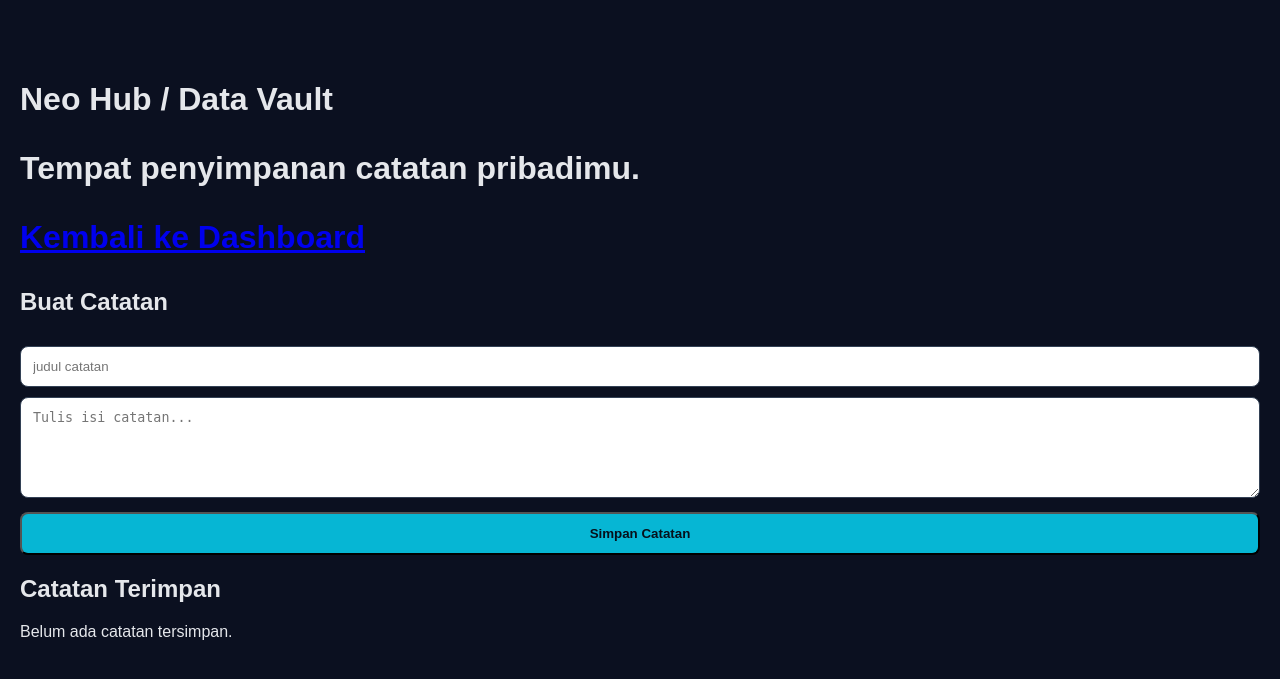
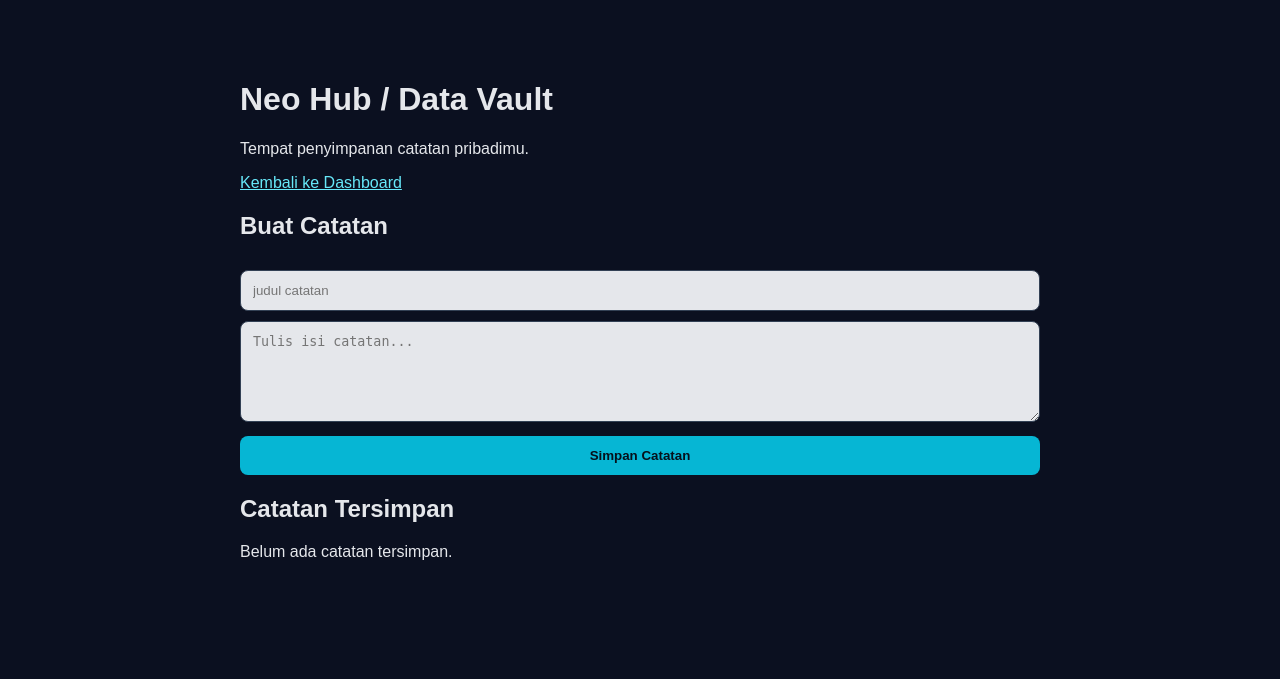
Before and after one commit to MazBayID/neo_hub, a Flask app: page /vault in a window 1280 px wide. Shown: the top 679 px of the page. Run offline with Flask 3, Linux system fonts and the light colour scheme; data that the repository does not hold is empty.

Commit message:
Fix vault.html typos; ignore database files

```diff
--- a/templates/vault.html
+++ b/templates/vault.html
@@ -9,7 +9,7 @@
             background: #0b1020;
             color: #e5e7eb;
             font-family: sans-serif;
-            max width: 800px;
+            max-width: 800px;
             margin: 40px auto;
             padding: 20px;
         }
@@ -23,7 +23,7 @@
         }
 
         input, textarea {
-            background: #15d30;
+            background: #e5e7eb;
             color: #06111b;
             border: 1px solid #334155;
         }
@@ -31,7 +31,7 @@
         button {
             background: #06b6d4;
             color: #06111b;
-            birder: none;
+            border: none;
             font-weight: bold;
         }
 
@@ -40,7 +40,7 @@
             padding: 16px;
             margin-top: 16px;
             border-radius: 10px;
-            overflow-warp: anywhere;
+            overflow-wrap: anywhere;
         }
 
         .message {
@@ -53,18 +53,18 @@
         }
 
         a {
-            color: #67ef9;
+            color: #67e8f9;
         }
     </style>
 </head>
 <body>
-    <h1>Neo Hub / Data Vault<h1>
+    <h1>Neo Hub / Data Vault</h1>
     <p>Tempat penyimpanan catatan pribadimu.</p>
     <p><a href="/">Kembali ke Dashboard</a></p>
 
-    {% with message = get_flashed_messages(with_categories=true) %}
+    {% with messages = get_flashed_messages(with_categories=true) %}
         {% for category, message in messages %}
-            <p class="message">{{ message }}<?P
+            <p class="message">{{ message }}</p>
         {% endfor %}
     {% endwith %}
 
@@ -89,7 +89,7 @@
         <button type="submit">Simpan Catatan</button>
     </form>
 
-    <h2>Catatan Terimpan</h2>
+    <h2>Catatan Tersimpan</h2>
 
     {% for item in items %}
         <div class="item">
```
